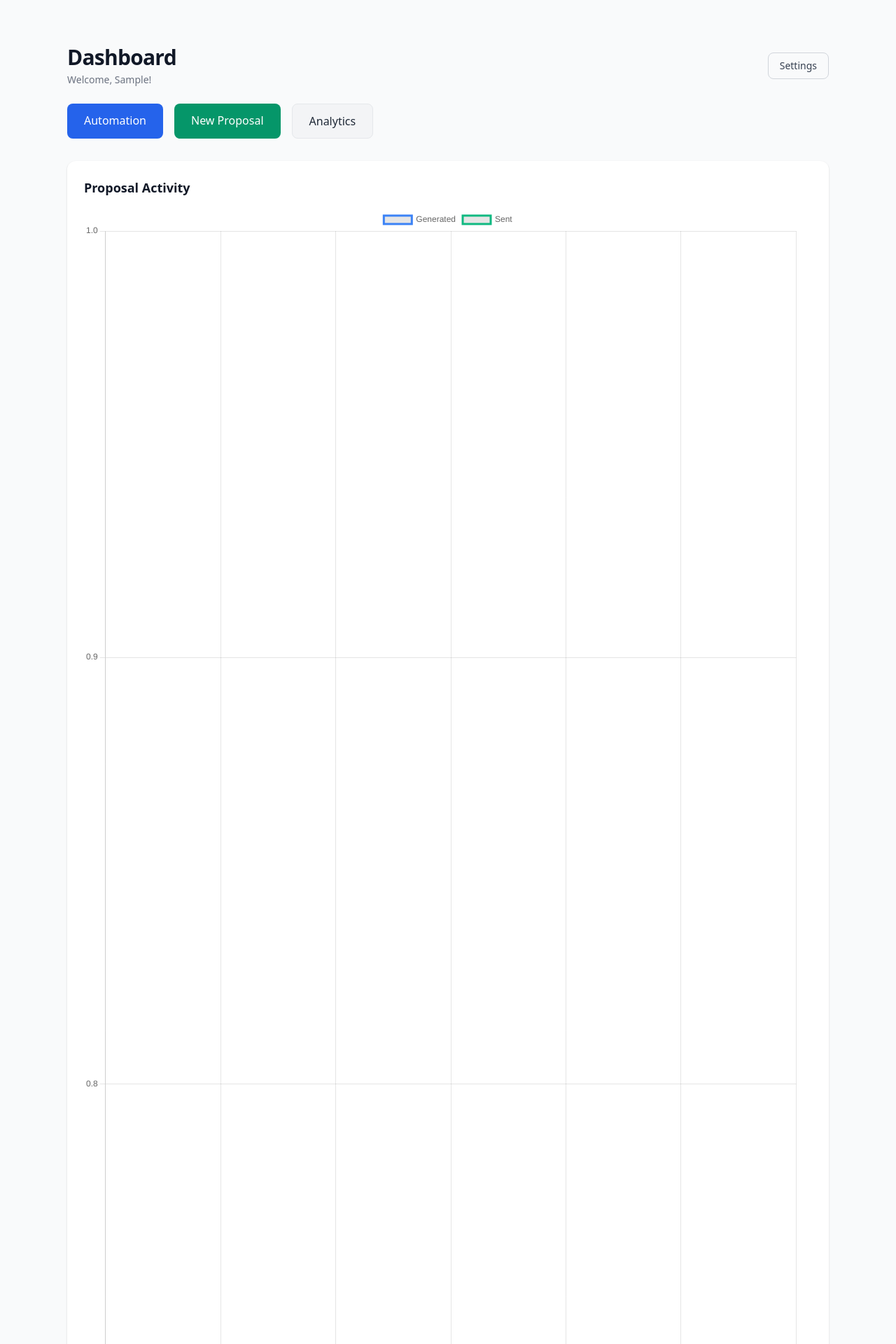
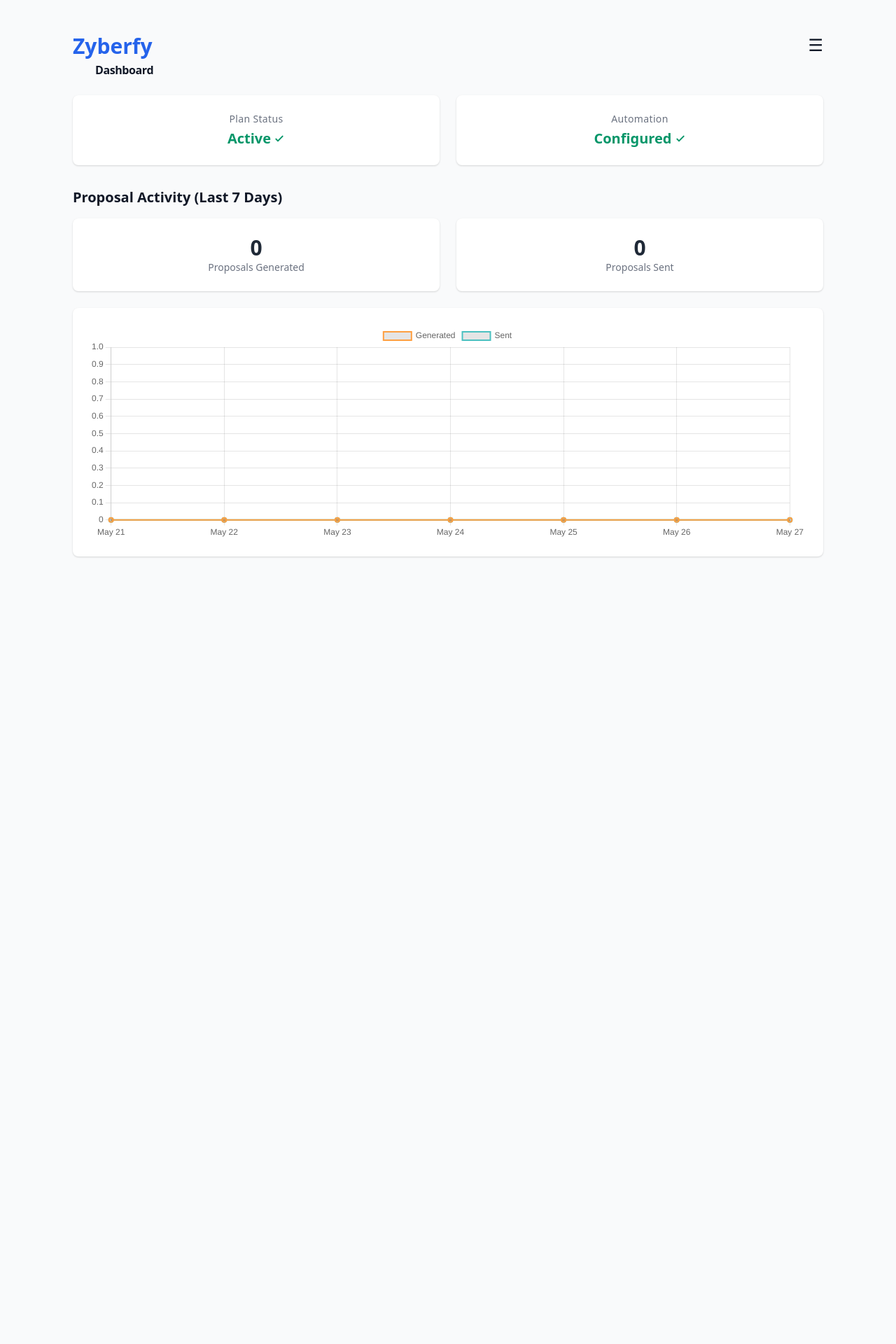
Before and after one commit to MylesGoHam/zyberfy-backend, a Flask app: page /dashboard in a window 1280 px wide. Shown: the top 1920 px of the page at 70% size. After the commit the page ends 796 px from the top, so only its background shows below. Run offline with Flask 3, Linux system fonts and the light colour scheme; the visitor is signed in with stand-in values (Sample User, id 1); data comes from the database, SQL or seed files in the repository; data that the repository does not hold is empty.

Commit message:
Update dashboard.html

```diff
--- a/templates/dashboard.html
+++ b/templates/dashboard.html
@@ -3,72 +3,122 @@
 {% block title %}Dashboard | Zyberfy{% endblock %}
 
 {% block content %}
-<div class="max-w-6xl mx-auto px-4 py-10">
-  <!-- Header -->
-  <div class="flex flex-col md:flex-row items-start md:items-center justify-between mb-6">
-    <div>
-      <h2 class="text-3xl font-bold text-gray-900 tracking-tight">Dashboard</h2>
-      <p class="text-sm text-gray-500 mt-1">Welcome, {{ first_name }}!</p>
+<div class="max-w-6xl mx-auto p-6">
+
+  <!-- Top bar with logo and hamburger -->
+<div class="flex items-start justify-between mb-6">
+  <div class="flex flex-col">
+    <span class="text-3xl font-extrabold text-blue-600">Zyberfy</span>
+    <span class="text-base font-semibold text-black-900 ml-8 mt-1 tracking-tight">Dashboard</span>
   </div>
-    <div class="mt-4 md:mt-0">
-      <a href="{{ url_for('settings') }}" class="inline-flex items-center px-4 py-2 border border-gray-300 text-sm rounded-lg text-gray-700 hover:bg-gray-50">
-        Settings
-      </a>
+  <div class="relative">
+    <button id="menu-toggle" class="text-2xl focus:outline-none">☰</button>
+    <div id="dropdown-menu" class="hidden absolute right-0 mt-2 w-48 bg-white border rounded shadow-lg z-50">
+      <a href="{{ url_for('dashboard') }}" class="block px-4 py-2 hover:bg-gray-100">Home</a>
+      <a href="{{ url_for('automation') }}" class="block px-4 py-2 hover:bg-gray-100">Automation</a>
+      <a href="{{ url_for('proposal') }}" class="block px-4 py-2 hover:bg-gray-100">New Proposal</a>
+      <a href="{{ url_for('analytics') }}" class="block px-4 py-2 hover:bg-gray-100">Analytics</a>
+      <a href="{{ url_for('settings') }}" class="block px-4 py-2 hover:bg-gray-100">Settings</a>
+    </div>
   </div>
 </div>
 
-  <!-- Buttons -->
-  <div class="flex flex-wrap gap-4 mb-8">
-    <a href="{{ url_for('automation') }}" class="bg-blue-600 text-white px-6 py-3 rounded-lg hover:bg-blue-700">
-      Automation
-    </a>
-    <a href="{{ url_for('proposal') }}" class="bg-green-600 text-white px-6 py-3 rounded-lg hover:bg-green-700">
-      New Proposal
-    </a>
-    <a href="{{ url_for('analytics') }}" class="bg-gray-100 text-gray-800 px-6 py-3 rounded-lg border hover:border-gray-400">
-      Analytics
-    </a>
+<div class="grid grid-cols-1 md:grid-cols-2 gap-6 mb-8">
+  <!-- Plan Status -->
+  <div class="bg-white p-6 rounded-lg shadow text-center">
+    <h3 class="text-sm text-gray-500 mb-1 font-medium tracking-wide">Plan Status</h3>
+    <p class="text-xl font-semibold text-green-600 flex justify-center items-center gap-1">
+      Active
+      <svg xmlns="http://www.w3.org/2000/svg" class="w-4 h-4 text-green-600" fill="none" viewBox="0 0 24 24" stroke="currentColor">
+        <path stroke-linecap="round" stroke-linejoin="round" stroke-width="3" d="M5 13l4 4L19 7" />
+      </svg>
+    </p>
   </div>
 
-  <!-- Graph -->
-  <div class="bg-white shadow rounded-xl p-6">
-    <h3 class="text-lg font-semibold mb-4">Proposal Activity</h3>
-    <canvas id="proposalChart" class="w-full h-64"></canvas>
+  <!-- Automation -->
+  <div class="bg-white p-6 rounded-lg shadow text-center">
+    <h3 class="text-sm text-gray-500 mb-1 font-medium tracking-wide">Automation</h3>
+    <p class="text-xl font-semibold text-green-600 flex justify-center items-center gap-1">
+      Configured
+      <svg xmlns="http://www.w3.org/2000/svg" class="w-4 h-4 text-green-600" fill="none" viewBox="0 0 24 24" stroke="currentColor">
+        <path stroke-linecap="round" stroke-linejoin="round" stroke-width="3" d="M5 13l4 4L19 7" />
+      </svg>
+    </p>
   </div>
 </div>
 
-<!-- Chart JS -->
+  <!-- Proposal stats -->
+  <div>
+    <h3 class="text-xl font-semibold mb-4">Proposal Activity (Last 7 Days)</h3>
+
+    <div class="grid grid-cols-1 md:grid-cols-2 gap-6 mb-6">
+      <div class="bg-white p-6 rounded-lg shadow text-center">
+        <h2 id="stat-generated" class="text-3xl font-bold text-gray-800">0</h2>
+        <p class="text-sm text-gray-500">Proposals Generated</p>
+      </div>
+      <div class="bg-white p-6 rounded-lg shadow text-center">
+        <h2 id="stat-sent" class="text-3xl font-bold text-gray-800">0</h2>
+        <p class="text-sm text-gray-500">Proposals Sent</p>
+      </div>
+    </div>
+
+    <div class="bg-white p-6 rounded-lg shadow">
+      <canvas id="miniChart" height="90"></canvas>
+    </div>
+  </div>
+</div>
+{% endblock %}
+
+{% block scripts %}
 <script src="https://cdn.jsdelivr.net/npm/chart.js"></script>
 <script>
-  const ctx = document.getElementById("proposalChart").getContext("2d");
-  new Chart(ctx, {
-    type: "line",
+  const miniCtx = document.getElementById('miniChart').getContext('2d');
+  const miniChart = new Chart(miniCtx, {
+    type: 'line',
     data: {
-      labels: {{ line_labels|tojson }},
+      labels: [],
       datasets: [
         {
-          label: "Generated",
-          data: {{ generated_data|tojson }},
-          borderColor: "#3b82f6",
+          label: 'Generated',
+          data: [],
+          borderColor: 'rgba(255, 159, 64, 1)',
           fill: false,
+          borderWidth: 2
         },
         {
-          label: "Sent",
-          data: {{ sent_data|tojson }},
-          borderColor: "#10b981",
+          label: 'Sent',
+          data: [],
+          borderColor: 'rgba(75, 192, 192, 1)',
           fill: false,
+          borderWidth: 2
         }
       ]
     },
     options: {
       responsive: true,
-      maintainAspectRatio: false,
-      scales: {
-        y: {
-          beginAtZero: true
+      plugins: { legend: { display: true } },
+      scales: { y: { beginAtZero: true } }
     }
+  });
+
+  async function refreshMiniAnalytics() {
+    const res = await fetch('/analytics-data?range=7');
+    const data = await res.json();
+    document.getElementById('stat-generated').textContent = data.generated;
+    document.getElementById('stat-sent').textContent = data.sent;
+    miniChart.data.labels = data.labels;
+    miniChart.data.datasets[0].data = data.gen_data;
+    miniChart.data.datasets[1].data = data.sent_data;
+    miniChart.update();
   }
-    }
+
+  refreshMiniAnalytics();
+  setInterval(refreshMiniAnalytics, 10000);
+
+  // Hamburger toggle
+  document.getElementById('menu-toggle').addEventListener('click', () => {
+    const menu = document.getElementById('dropdown-menu');
+    menu.classList.toggle('hidden');
   });
 </script>
 {% endblock %}
```
Lines whose indentation alone changed are shown as unchanged.
